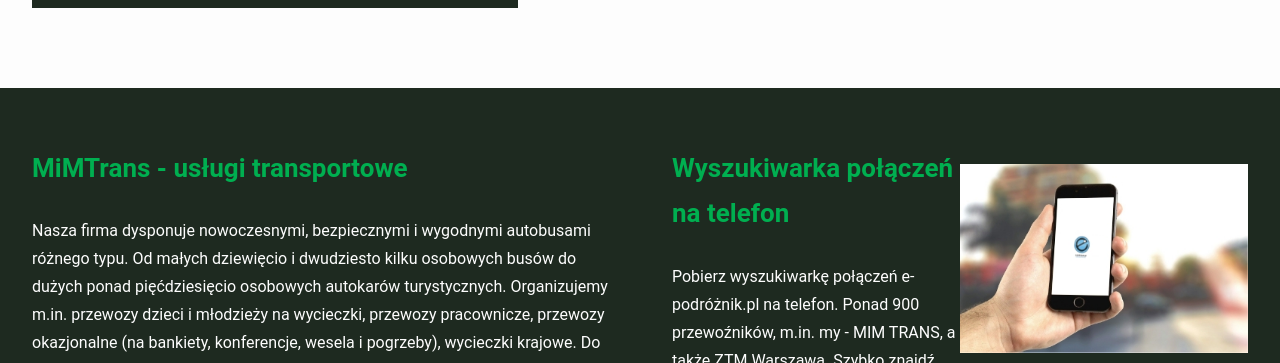
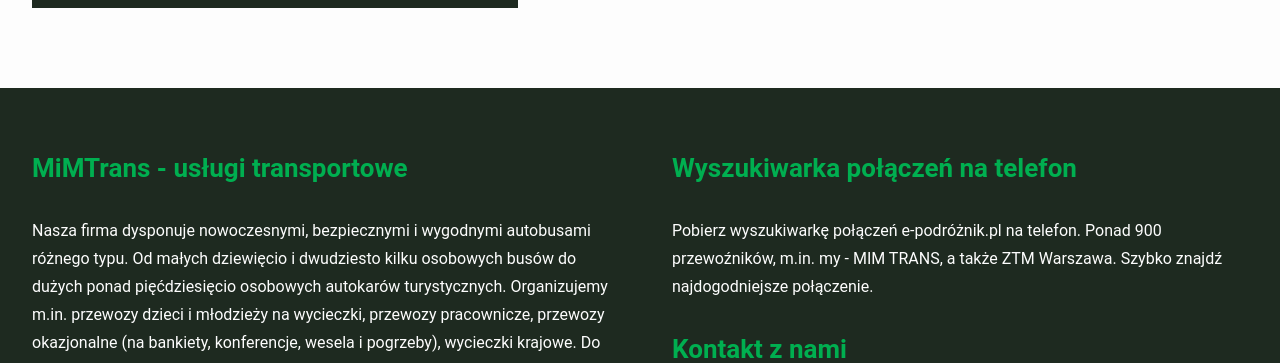
Before and after one commit to KrzysztofGrudzien/mimtrans-landing-page-gatsby, a Gatsby site: page / in a window 1280 px wide. Shown: the part 830-1193 px from the top of the page. Built offline with nearby package versions, Linux system fonts and the light colour scheme; Gatsby itself is replaced by a stand-in of ours.

Commit message:
adjust the Footer component content for mobile version

```diff
--- a/src/sass/layout/_footer.scss
+++ b/src/sass/layout/_footer.scss
@@ -4,6 +4,10 @@
   grid-template-columns: 1fr 4rem 1fr;
   grid-template-rows: 1fr 4rem;
   position: relative;
+
+  @media screen and (max-width: 768px) {
+    display: block;
+  }
 
   &-title {
     color: $color-primary-darker;
@@ -70,9 +74,19 @@
     }
   }
 
+  &-column:nth-child(1) {
+    @media screen and (max-width: 1024px) {
+      width: 100%;
+    }
+  }
+
   &-column:nth-child(3) {
     display: flex;
     justify-content: space-between;
+
+    @media screen and (max-width: 1380px) {
+      flex-direction: column;
+    }
 
     div {
       width: 100%;
@@ -81,6 +95,11 @@
 
   &-column-app {
     padding-top: 2.8rem;
+    margin-left: 2rem;
+
+    @media screen and (max-width: 1380px) {
+      margin-left: 0;
+    }
   }
 
   &-link-app {
```
